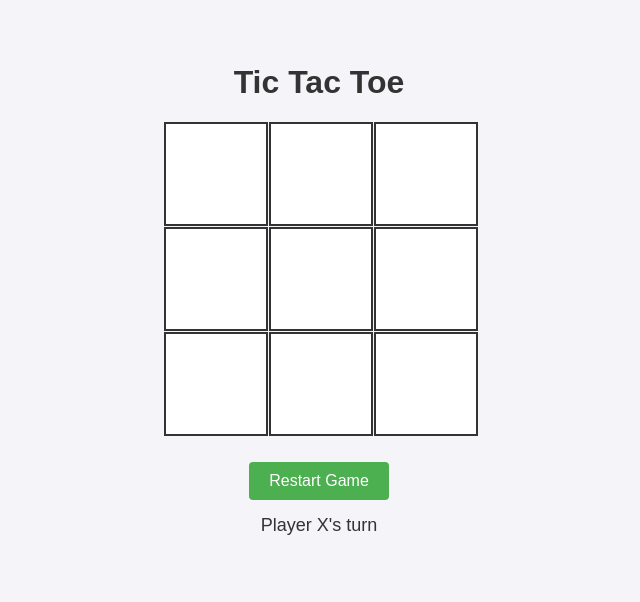
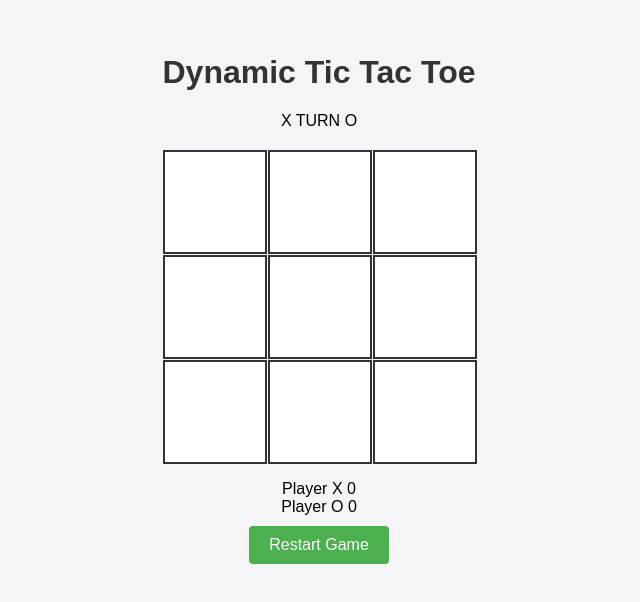
Before and after one commit to ProSnigdho/tictactoe, a plain HTML site: page index.html in a window 1280 px wide. Shown: the part 102-704 px from the top of the page, without its empty margins (321-961 px from the left). Drawn offline with Linux system fonts and the light colour scheme.

Commit message:
Update index.html

```diff
--- a/index.html
+++ b/index.html
@@ -3,13 +3,18 @@
 <head>
     <meta charset="UTF-8">
     <meta name="viewport" content="width=device-width, initial-scale=1.0">
-    <title>Tic Tac Toe</title>
+    <title>Dynamic Tic Tac Toe</title>
     <link rel="stylesheet" href="style.css">
 </head>
 <body>
+    <div class="container">
+        <h1>Dynamic Tic Tac Toe</h1>
+        <div class="header">
+            <span class="player" id="playerX">X</span>
+            <span class="turn-indicator" id="turnIndicator">TURN</span>
+            <span class="player" id="playerO">O</span>
+        </div>
 
-<div class="container">
-    <h1>Tic Tac Toe</h1>
         <div class="board" id="board">
             <div class="cell" data-cell></div>
             <div class="cell" data-cell></div>
@@ -21,8 +26,13 @@
             <div class="cell" data-cell></div>
             <div class="cell" data-cell></div>
         </div>
+
+        <div class="scores">
+            <div class="score" id="scoreX">Player X <span>0</span></div>
+            <div class="score" id="scoreO">Player O <span>0</span></div>
+        </div>
+
         <button id="restartButton">Restart Game</button>
-    <p id="message"></p>
     </div>
 
     <script src="script.js"></script>
```
Lines whose indentation alone changed are shown as unchanged.
